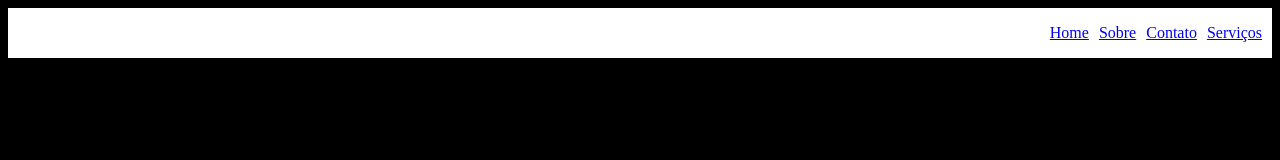
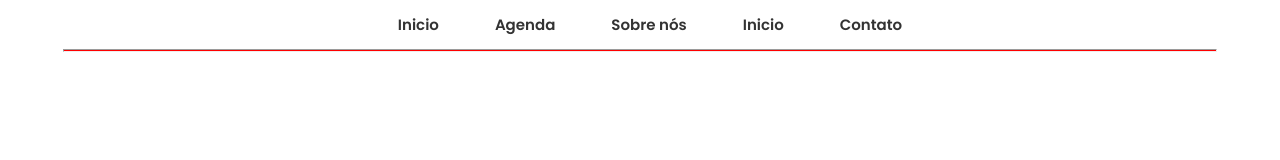
Before and after one commit to carlossilva2001/PROJETO-SITE-GOJ, a plain HTML site: page index.html in a window 1280 px wide. Drawn offline with Linux system fonts and the light colour scheme.

Commit message:
alteraçã

```diff
--- a/index.html
+++ b/index.html
@@ -3,16 +3,25 @@
 <head>
     <meta charset="UTF-8">
     <meta name="viewport" content="width=device-width, initial-scale=1.0">
-    <title>Document</title>
+    <title>Grupo Restauração</title>
+    <link rel="stylesheet" href="style.css">
+    <link href="https://fonts.googleapis.com/css2?family=Poppins:wght@400;600&family=Raleway:wght@400;600&display=swap" rel="stylesheet">
 </head>
-<body style="background-color: black;" >
-    <header style="display: flex; background-color: white;padding: 0 10px 0 10px;">
-        <ul style="list-style: none; display: flex; gap: 10px; margin-left: auto;align-content: cente; padding: 0;">
-            <li><a href="index.html">Home</a></li>
-            <li><a href="sobre.html">Sobre</a></li>
-            <li><a href="contato.html">Contato</a></li>
-            <li><a href="servicos.html">Serviços</a></li>
-        </ul>
+<body>
+    <header>
+        <div class="container">
+            <div class="item"></div>
+                <a href="#">Inicio</a>
+            <div class="item"></div>
+                <a href="#">Agenda</a>
+            <div class="item"></div>
+                <a href="#">Sobre nós</a>
+            <div class="item"></div>
+                <a href="#">Inicio</a>
+            <div class="item"></div>
+                <a href="#">Contato</a>
+        </div>
+        <hr>
     </header>
 </body>
 </html>
--- /dev/null
+++ b/style.css
@@ -0,0 +1,47 @@
+/* Reset básico */
+* {
+    margin: 0;
+    padding: 0;
+}
+
+/* Estilizando o header */
+header {
+    margin-top: 10px;
+    height: 50px;
+}
+
+/* Estilizando o container do menu */
+.container {
+    font-family: 'Poppins', sans-serif;
+    font-size: 15px;
+    display: flex;
+    justify-content: center;
+    align-items: center;
+    gap: 20px;
+    margin: 0 0 10px 0;
+}
+
+/* Estilizando os links do menu */
+.container a {
+    text-decoration: none;
+    color: #333;
+    font-weight: 600;
+    font-family: 'Poppins', sans-serif; /* Fonte moderna */
+    transition: color 0.3s, background-color 0.3s;
+    padding: 3px 8px;
+    border-radius: 15px;
+}
+
+/* Efeito hover nos links */
+.container a:hover {
+    font-size: 20px;
+    background-color: rgba(107, 111, 110, 0.392);
+}
+
+/* Estilizando a linha horizontal no header */
+header hr {
+    margin: 10px auto;
+    width: 90%;
+    height: 1px;
+    background-color: #ff0000;
+}
```
